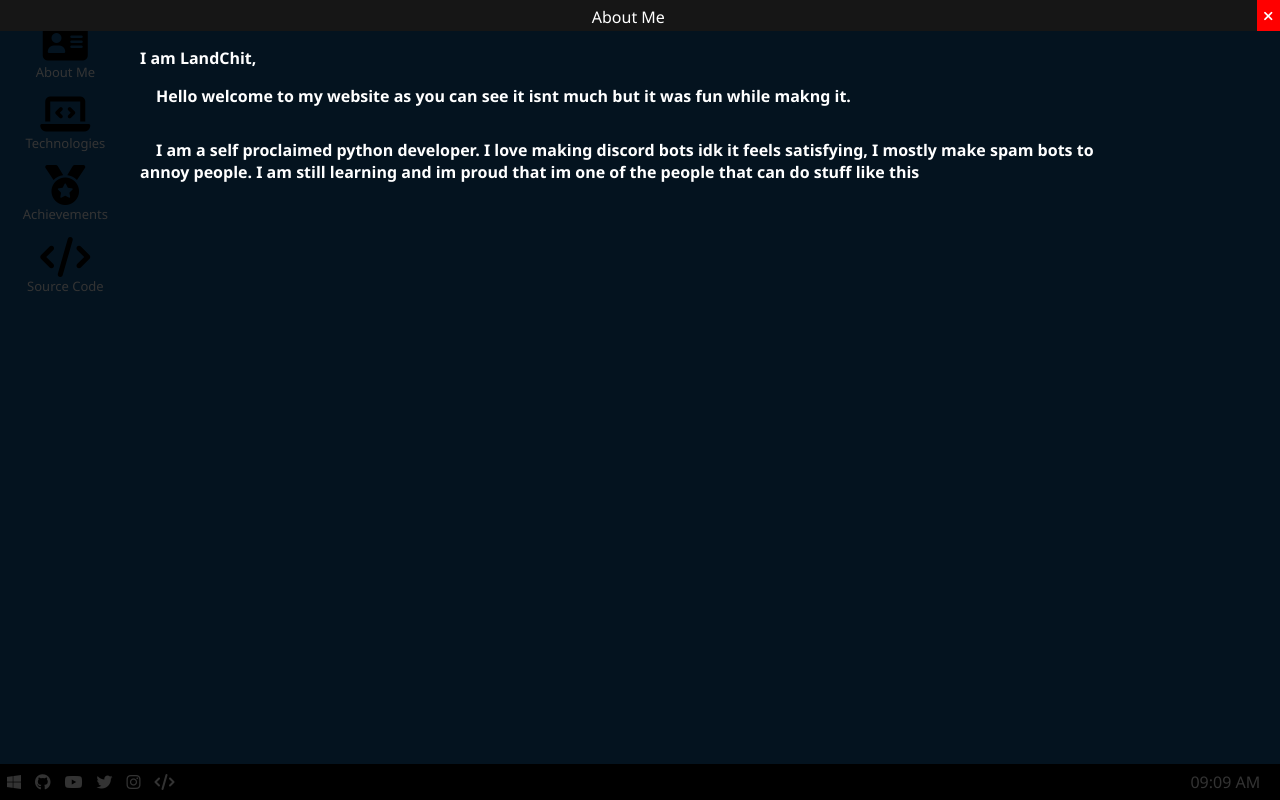
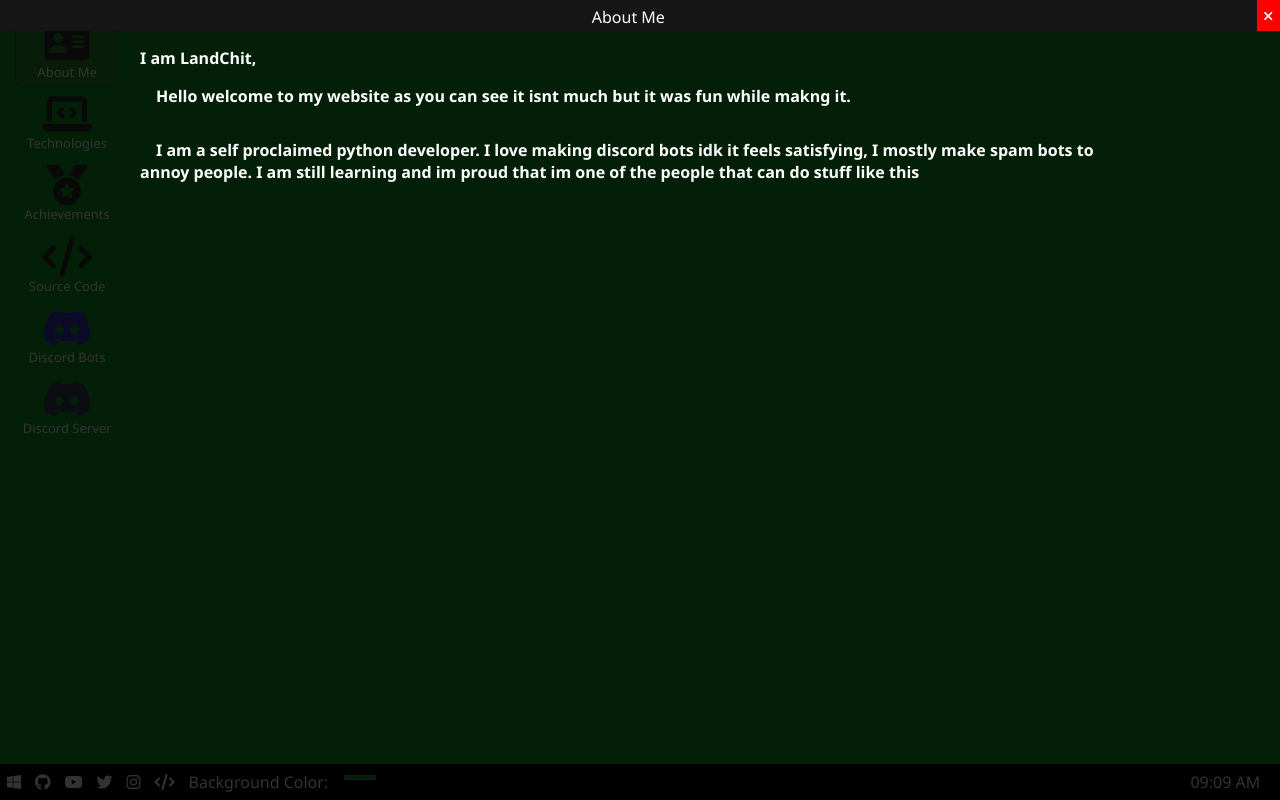
Before and after one commit to LandChit/LandChit.github.io, a plain HTML site: page index.html in a window 1280 px wide. Both pictures are taken after a click on the button "About Me". Drawn offline with Linux system fonts and the light colour scheme.

Commit message:
optimize

```diff
--- a/css/style.css
+++ b/css/style.css
@@ -4,7 +4,7 @@
 
 body {
     margin: 0%;
-    background-color: rgb(22, 95, 155);
+    background-color: rgb(22, 155, 38);
 
 }
 
@@ -34,6 +34,9 @@ body {
 .nav>*:hover {
     background-color: rgb(56, 56, 56);
 }
+.nohover:hover{
+    background-color: black;
+}
 
 .right {
     margin-right: 0.8em;
@@ -51,8 +54,13 @@ body {
 
 }
 
-.icons>*:hover {
-    background-color: rgba(227, 248, 251, 0.2);
+.icons>*:hover, .icons>*:focus {
+    background-color: rgba(106, 106, 106, 0.2);
+    border-width: 1px;
+    border-style: dotted;
+    border-color:  rgba(0, 0, 0, 0.447);
+    border-radius: 10%;
+    margin: -1px -1px;
 }
 
 .icon {
@@ -63,14 +71,15 @@ body {
     padding: 0.5em;
     background-color: rgba(240, 248, 255, 0);
     border-style: none;
+    text-decoration: none;
 }
 
-.icon>span {
+.icon>label {
     color: white;
     font-size: small;
     text-align: center;
+}
 
-}
 
 .nojs {
     text-align: center;
@@ -79,3 +88,9 @@ body {
     color: white;
 
 }
+
+.colorpick{
+    z-index: 3;
+    border: 0ch;
+    background-color: rgba(51, 255, 0, 0);
+}
--- a/index.html
+++ b/index.html
@@ -20,23 +20,33 @@
     <div class="icons">
 
         <button onclick="program(0)" class="icon">
-            <i class="fa fa-address-card fa-3x"></i>
-            <span>About Me</span>
+            <i class="fa fa-address-card fa-3x" style="color: rgb(47, 47, 47)"></i>
+            <label>About Me</label>
         </button>
 
         <button onclick="program(1)" class="icon">
-            <i class="fa fa-laptop-code fa-3x"></i>
-            <span>Technologies</span>
+            <i class="fa fa-laptop-code fa-3x" style="color: rgb(47, 47, 47)"></i>
+            <label>Technologies</label>
         </button>
 
         <button onclick="program(2)" class="icon">
-            <i class="fa fa-medal fa-3x"></i>
-            <span>Achievements</span>
+            <i class="fa fa-medal fa-3x" style="color: rgb(47, 47, 47)"></i>
+            <label>Achievements</label>
         </button>
 
-        <button onclick="program(3)" class="icon">
-            <i class="fa fa-code fa-3x"></i>
-            <span>Source Code</span>
+        <button onclick="javascript:window.open('https://github.com/LandChit/LandChit.github.io', '_blank')" formtarget="_blank" class="icon">
+            <i class="fa fa-code fa-3x" style="color: rgb(47, 47, 47)"></i>
+            <label>Source Code</label>
+        </button>
+
+        <button onclick="javascript:window.open('https://landchitbots.netlify.app', '_blank')" formtarget="_blank" class="icon">
+            <i class="fa-brands fa-discord fa-3x" style="color: rgb(56, 56, 201);"></i>
+            <label>Discord Bots</label>
+        </button>
+
+        <button onclick="javascript:window.open('https://discord.gg/SkUu6PB6b8', '_blank')" formtarget="_blank" class="icon">
+            <i class="fa-brands fa-discord fa-3x" style="color: rgb(62, 59, 94);"></i>
+            <label>Discord Server</label>
         </button>
 
     </div>
@@ -93,19 +103,6 @@
             </div>
         </div>
 
-        <!-- Source Code -->
-        <div id="SC">
-            <div class="bar">
-                <span>Source Code</span>
-                <button onclick="hide_all()">
-                    <i class="fa fa-close"></i>
-                </button>
-            </div>
-            <div class="content">
-                <a href="https://github.com/LandChit/myWebsite" target="_blank">Click Me I aint gonna past all of that lol</a>
-            </div>
-        </div>
-
 
     </div>
 
@@ -115,9 +112,12 @@
         <a href="https://www.youtube.com/channel/UCFTq9afPWgOwQRBfr4KRJtw" target="_blank"><i class="fa fa-youtube"></i></a>
         <a href="https://twitter.com/LandChit?t=yiqUBtaF_CgC_dGMmYR83Q&s=07" target="_blank"><i class="fa fa-twitter"></i></a>
         <a href="https://www.instagram.com/draggin_lance/" target="_blank"><i class="fa fa-instagram"></i></a>
-        <a href="https://github.com/LandChit/myWebsite" target="_blank"><i class="fa fa-code"></i></a>
+        <a href="https://github.com/LandChit/LandChit.github.io" target="_blank"><i class="fa fa-code"></i></a>
 
-        <span id="datetime" class="right"></span>
+
+        <span for="color" class="nohover">Background Color:</span>
+        <input type="color" id="colorpicker" value="#169b26" class="colorpick">
+        <span id="datetime" class="right nohover"></span>
     </div>
 
     <script rel="javascript" src="js/time.js"></script>
--- a/js/pages.js
+++ b/js/pages.js
@@ -2,11 +2,10 @@
 
 
 
-function hide_all(){
+function hide_all() {
     document.getElementById("AM").style.display = "none";
     document.getElementById("TS").style.display = "none";
     document.getElementById("AS").style.display = "none";
-    document.getElementById("SC").style.display = "none";
 
 }
 
@@ -26,9 +25,47 @@ function program(id) {
     } else if (id === 2) {
         document.getElementById("AS").style.display = "flex";
 
+    }
 
-    } else if (id === 3) {
-        document.getElementById("SC").style.display = "flex";
+}
 
+
+// color picker
+let colorpicker = document.getElementById('colorpicker')
+
+setInterval(() => {
+    let color = colorpicker.value;
+    document.body.style.backgroundColor = color;
+
+    var all = document.getElementsByTagName("label");
+    if (brightnessByColor(color) >= 130) {
+
+        for (var i = 0, max = all.length; i < max; i++) {
+            all[i].style.color = "black";
+        }
+    } else{
+        for (var i = 0, max = all.length; i < max; i++) {
+            all[i].style.color = "white";
+        }
     }
+    console.log(brightnessByColor(color))
+}, 200);
+
+/**
+ * Calculate brightness value by RGB or HEX color.
+ * @param color (String) The color value in RGB or HEX (for example: #000000 || #000 || rgb(0,0,0) || rgba(0,0,0,0))
+ * @returns (Number) The brightness value (dark) 0 ... 255 (light)
+ */
+function brightnessByColor(color) {
+    var color = "" + color, isHEX = color.indexOf("#") == 0, isRGB = color.indexOf("rgb") == 0;
+    if (isHEX) {
+        const hasFullSpec = color.length == 7;
+        var m = color.substr(1).match(hasFullSpec ? /(\S{2})/g : /(\S{1})/g);
+        if (m) var r = parseInt(m[0] + (hasFullSpec ? '' : m[0]), 16), g = parseInt(m[1] + (hasFullSpec ? '' : m[1]), 16), b = parseInt(m[2] + (hasFullSpec ? '' : m[2]), 16);
+    }
+    if (isRGB) {
+        var m = color.match(/(\d+){3}/g);
+        if (m) var r = m[0], g = m[1], b = m[2];
+    }
+    if (typeof r != "undefined") return ((r * 299) + (g * 587) + (b * 114)) / 1000;
 }
```
